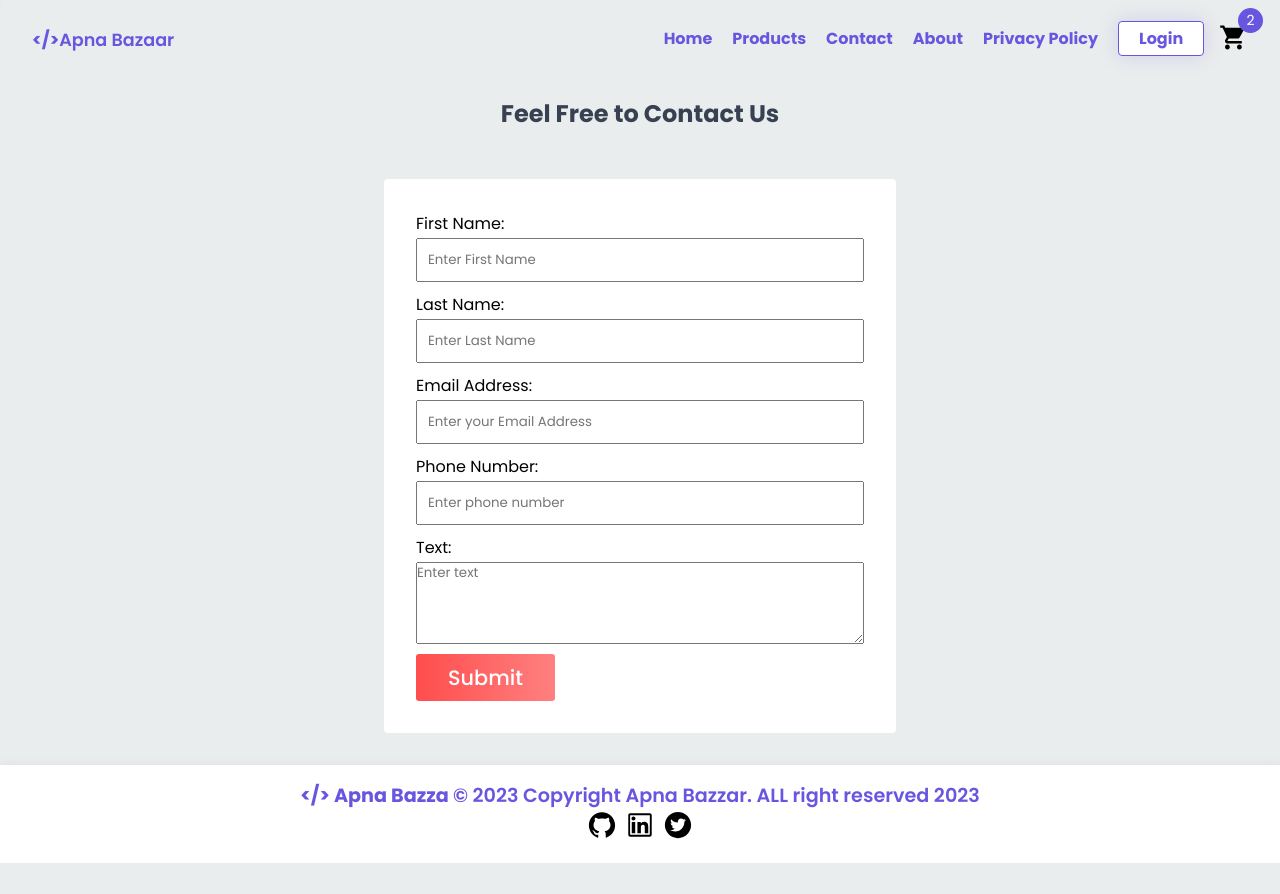
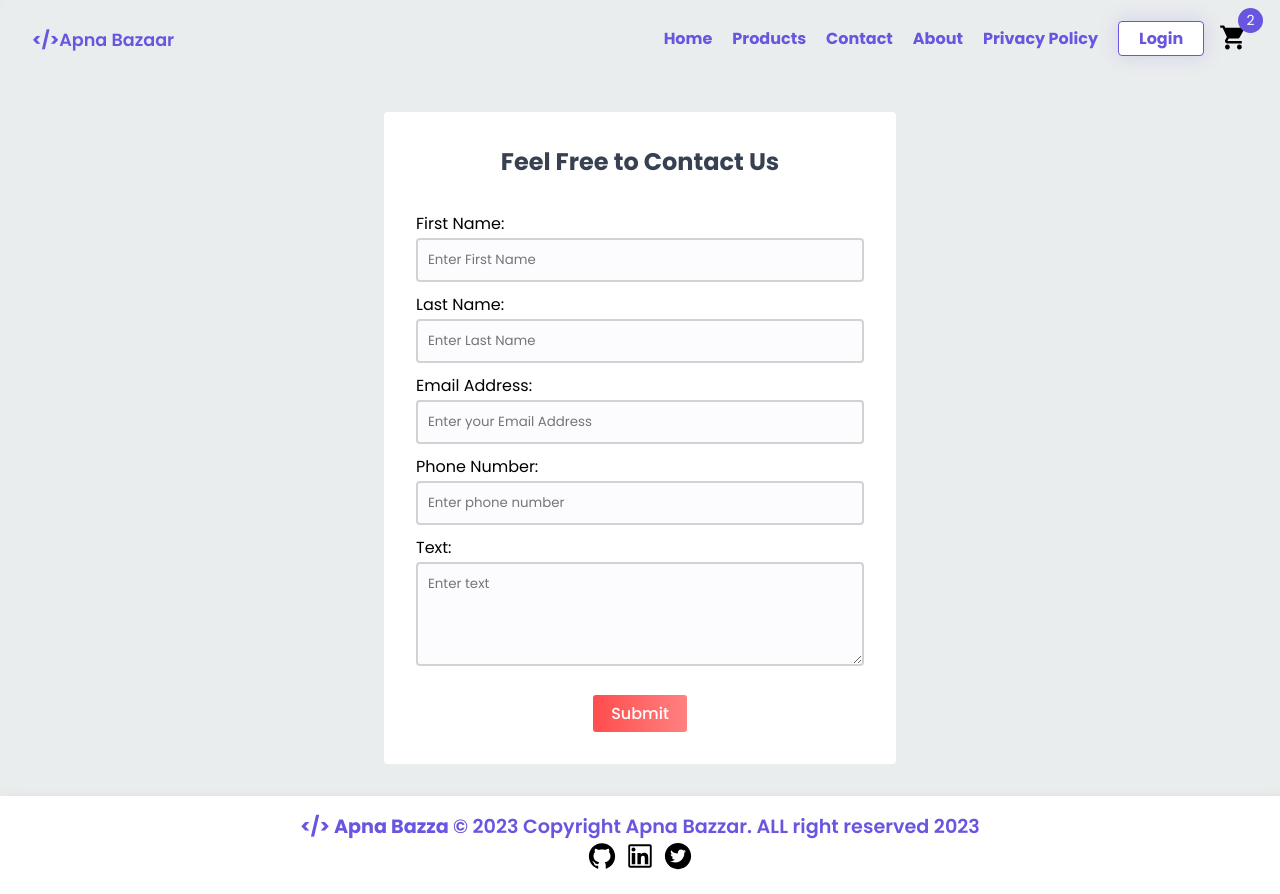
Before and after one commit to CODEwithSAMG/ecomerce-app, a React (Create React App) app: page /contact in a window 1280 px wide. Before the commit the page ends 863 px from the top, so only its background shows below. Built offline with nearby package versions, Linux system fonts and the light colour scheme.

Commit message:
contact us page redesigned

```diff
--- a/src/components/ContactUs.js
+++ b/src/components/ContactUs.js
@@ -53,15 +53,15 @@ const ContactUs = () => {
         setProgress(100)
     }, [])
 
-
     return (
         <>
             <TopLoader progress={progress} setProgress={setProgress} />
             <ToastContainer position="top-center" />
-            <h2 className='contactus_title'>Feel Free to Contact Us</h2>
 
             <section className='contactus_container p-10'>
                 <div className='right_contact'>
+                    <h2 className='contactus_title'>Feel Free to Contact Us</h2>
+
                     <form>
                         <div>
                             <label>First Name:</label>
@@ -132,7 +132,7 @@ const ContactUs = () => {
                         </div>
                     </form>
 
-                    <div>
+                    <div style={{ textAlign: "center" }}>
                         <button type='submit' onClick={handleSubmit}>Submit</button>
                     </div>
                 </div>
--- a/src/globals.scss
+++ b/src/globals.scss
@@ -832,7 +832,7 @@ a {
 
 .contactus_title {
   text-align: center;
-  margin: 1rem;
+  margin-bottom: 2rem;
   --tw-text-opacity: 1;
   color: rgb(55 65 81 / var(--tw-text-opacity));
 }
@@ -845,6 +845,28 @@ a {
   padding: 2rem;
   border-radius: 4px;
 
+  button {
+    padding: 6px 18px;
+    background-image: linear-gradient(to right, #ff4d4d, #ff8080);
+    border: #e0a0a3;
+    border-radius: 3px;
+    outline: #e0a0a3;
+    width: -moz-fit-content;
+    width: fit-content;
+    color: white;
+    font-size: 16px;
+    font-weight: 500;
+    cursor: pointer;
+    transform: scale(1, 1);
+    margin-top: 1.2rem;
+
+    &:hover {
+      transform: scale(1.1, 1.1);
+      transition: all 300ms ease-in-out;
+      background-image: linear-gradient(to right, #ff8080, #ff4d4d);
+    }
+  }
+
   form {
     div {
       display: flex;
@@ -854,36 +876,19 @@ a {
 
       input {
         padding: 10px;
+        border: 2px solid #d2d2d2;
+        border-radius: 4px;
+        background-color: #fcfcff;
       }
 
       textarea {
         outline: none;
         resize: vertical;
+        padding: 10px;
+        border: 2px solid #d2d2d2;
+        border-radius: 4px;
+        background-color: #fcfcff;
       }
-
-      button {
-        margin-top: 60px !important;
-      }
-    }
-  }
-
-  button {
-    padding: 0.5rem 2rem;
-    background-image: linear-gradient(to right, #ff4d4d, #ff8080);
-    border: #e0a0a3;
-    border-radius: 3px;
-    outline: #e0a0a3;
-    width: fit-content;
-    color: white;
-    font-size: 1.3rem;
-    font-weight: 500;
-    cursor: pointer;
-    transform: scale(1, 1);
-
-    &:hover {
-      transform: scale(1.1, 1.1);
-      transition: all 300ms ease-in-out;
-      background-image: linear-gradient(to right, #ff8080, #ff4d4d);
     }
   }
 }
```
